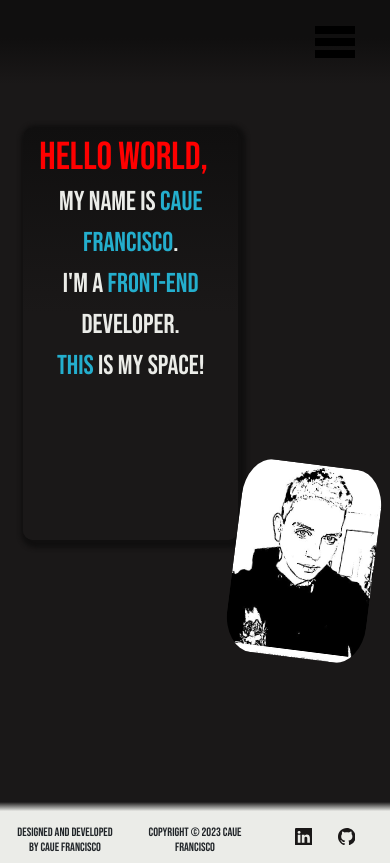
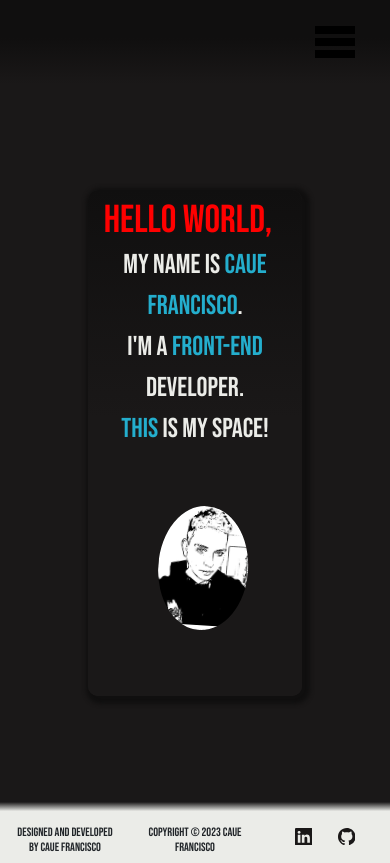
Before and after one commit to cauefrancisco/my-portfolio, a React (Create React App) app: page / in a window 390 px wide. Built offline with nearby package versions, Linux system fonts and the light colour scheme; a web font is replaced by a local one.

Commit message:
update style

```diff
--- a/src/components/Header/Nav.css
+++ b/src/components/Header/Nav.css
@@ -20,6 +20,7 @@
 
 .logo {
   /*  */
+
 }
 
 .menu-icon {
@@ -27,6 +28,7 @@
 }
 
 .nav-elements {
+  margin-top: 1vh;
 }
 
 .nav-elements ul {
--- a/src/pages/Blog/Blog.css
+++ b/src/pages/Blog/Blog.css
@@ -21,8 +21,25 @@
 .iconWorking{
   font-size: 10vw;
   color: var(--plain-red);
+  animation: slidein 1s infinite;
+}
+
+@keyframes slidein {
+  from {
+    transform: rotate(0);
+  }
+
+  to {
+    transform: rotate(360deg);
+  }
 }
 
 .titleBlog{
   font-size: 4rem;
 }
+
+@media(max-width: 600px){
+  .titleBlog{
+    font-size: 2rem;
+  }
+}
--- a/src/pages/Home/Home.css
+++ b/src/pages/Home/Home.css
@@ -105,29 +105,14 @@ img:hover{
   .board{
     height: 60vh;
     width: 55vw;
-    position: absolute;
-    top: 15vh;
-    left: 6vw;
+    margin: 0 auto;
     box-shadow: 3px 3px 4px 5px var(--black-medium);
     border-radius: 10px;
   }
-}
-
-@media (max-width: 600px) {
-  .board{
-    height: 49vh;
-    width: 55vw;
-    position: absolute;
-    top: 15vh;
-    left: 6vw;
-    box-shadow: 3px 3px 4px 5px var(--black-medium);
-    border-radius: 10px;
-  }
-
   .profile-pic{
     position: absolute;
-    top: 55vh;
-    left: 60vw;
+    top: 5vh;
+    left: 50vw;
     border-radius: 20%;
     height: 23vh;
     width: auto;
@@ -135,6 +120,35 @@ img:hover{
     transform: rotate(0.02turn);
     padding: 0 !important;
   }
+}
+
+@media (max-width: 600px) {
+  .board{
+    height: 60vh;
+    width: 55vw;
+    margin: 0 auto;
+    box-shadow: 3px 3px 4px 5px var(--black-medium);
+    border-radius: 10px;
+  }
+
+  .profile-pic{
+    position: absolute;
+    top: 60vh;
+    left: 40vw;
+    border-radius: 20%;
+    height: 23vh;
+    width: 23vw;
+    border-radius: 50%;
+    object-fit: cover;
+    background-attachment: fixed;
+    transform: rotate(0.01turn);
+    padding: 0 !important;
+  }
+  .profile{
+    object-fit: cover;
+    border-radius: 50%;
+  }
+
   .board-text{
     color: var(--white-heavy);
     text-align: center;
```
Also changed, not shown: src/assets/myAvatar.svg (added).
